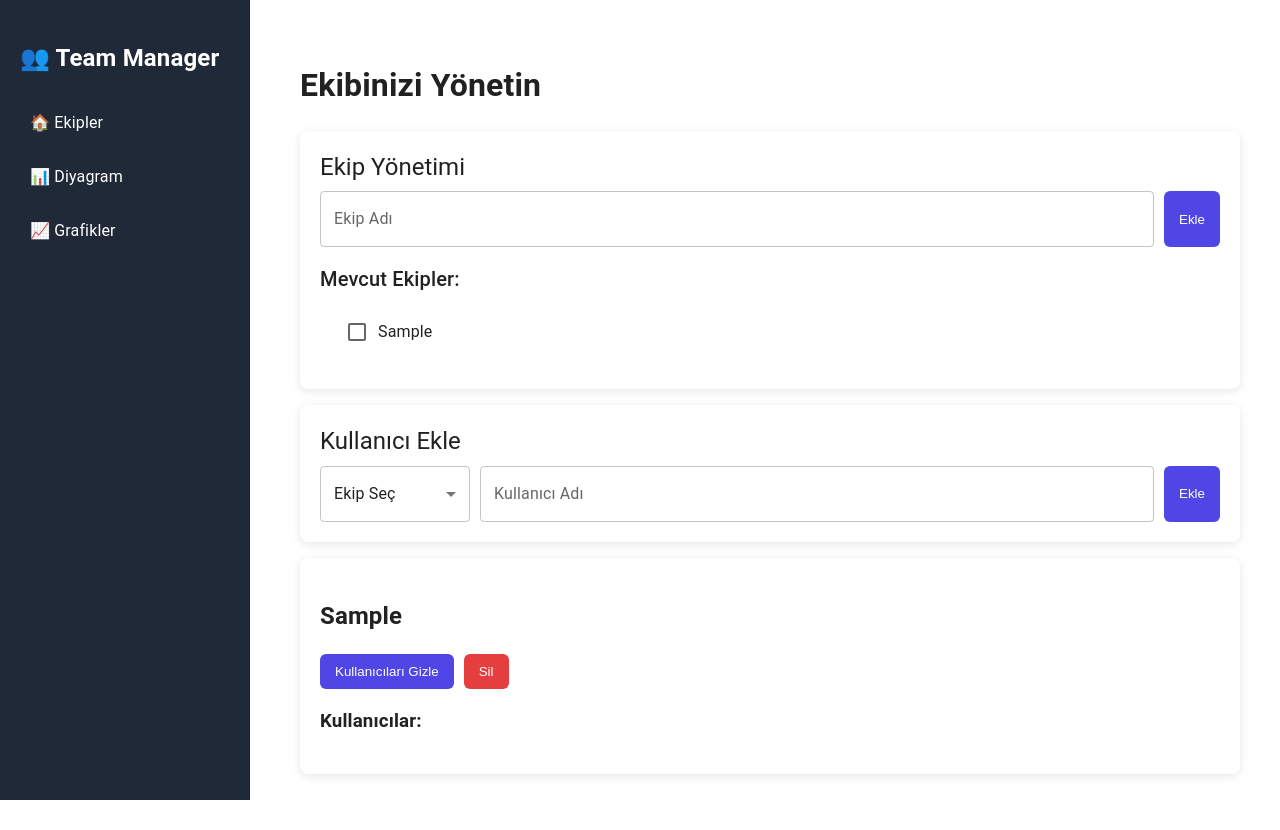
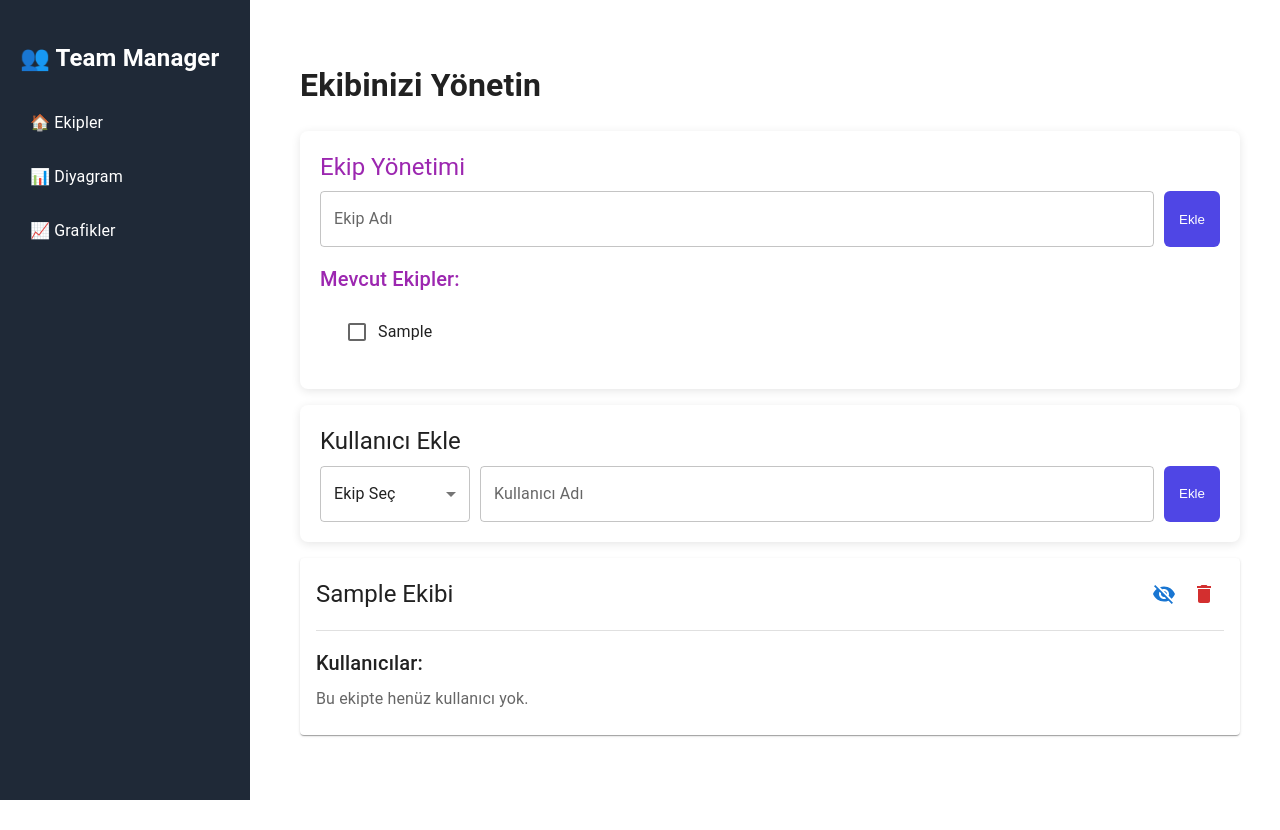
Before and after one commit to YavuzYalcinkaya/case-1, a React (Vite) app: page / in a window 1280 px wide. Both pictures are taken after typing "Sample" into the empty fields and a click on the button "Ekle". After the commit the page ends 800 px from the top, so only its background shows below. Built offline with nearby package versions, Linux system fonts and the light colour scheme.

Commit message:
Team componenti ve bazı ui geliştirmeleri güncellendi

```diff
--- a/package.json
+++ b/package.json
@@ -10,6 +10,7 @@
     "preview": "vite preview"
   },
   "dependencies": {
+    "@mui/icons-material": "^6.4.2",
     "@mui/material": "^6.4.2",
     "@mui/styled-engine-sc": "^6.4.2",
     "react": "^18.3.1",
--- a/src/components/Team.tsx
+++ b/src/components/Team.tsx
@@ -1,39 +1,104 @@
 import { useState } from "react";
 import { useTeamContext } from "../context/TeamContext";
-import { Card, Button } from "../styled";
-import { Box } from "@mui/material";
+import {
+  Card,
+  CardContent,
+  CardActions,
+  Button,
+  Box,
+  List,
+  ListItem,
+  Checkbox,
+  FormControlLabel,
+  Typography,
+  Divider,
+  IconButton,
+} from "@mui/material";
+import DeleteIcon from "@mui/icons-material/Delete";
+import VisibilityIcon from "@mui/icons-material/Visibility";
+import VisibilityOffIcon from "@mui/icons-material/VisibilityOff";
 
 const Team = ({ teamId, name }: { teamId: string; name: string }) => {
-  const { removeTeam, teams } = useTeamContext();
+  const { removeTeam, removeUser, teams } = useTeamContext();
   const [showUsers, setShowUsers] = useState(true);
+  const [selectedUsers, setSelectedUsers] = useState<string[]>([]);
 
   const team = teams.find((t) => t.id === teamId);
 
+  const handleUserSelect = (userId: string) => {
+    setSelectedUsers((prev) =>
+      prev.includes(userId)
+        ? prev.filter((id) => id !== userId)
+        : [...prev, userId]
+    );
+  };
+
+  const handleDeleteSelectedUsers = () => {
+    selectedUsers.forEach((userId) => removeUser(teamId, userId));
+    setSelectedUsers([]);
+  };
+
   return (
-    <Card>
-      <h2>{name}</h2>
-      <Box display="flex" gap="10px">
-        <Button onClick={() => setShowUsers(!showUsers)}>
-          {showUsers ? "Kullanıcıları Gizle" : "Kullanıcıları Göster"}
-        </Button>
+    <Card sx={{ width: "100%", mx: "auto", my: 2 }}>
+      <CardContent>
+        <Box display="flex" justifyContent="space-between" alignItems="center">
+          <Typography variant="h5">{name} Ekibi</Typography>
+          <Box>
+            <IconButton
+              color="primary"
+              onClick={() => setShowUsers(!showUsers)}
+            >
+              {showUsers ? <VisibilityOffIcon /> : <VisibilityIcon />}
+            </IconButton>
+            <IconButton color="error" onClick={() => removeTeam(teamId)}>
+              <DeleteIcon />
+            </IconButton>
+          </Box>
+        </Box>
 
-        <Button
-          onClick={() => removeTeam(teamId)}
-          style={{ background: "#E53E3E" }}
-        >
-          Sil
-        </Button>
-      </Box>
+        <Divider sx={{ my: 2 }} />
+        {showUsers && (
+          <>
+            <Typography variant="h6" sx={{ mt: 2 }}>
+              Kullanıcılar:
+            </Typography>
 
-      {showUsers && (
-        <>
-          <h3>Kullanıcılar:</h3>
-          <ul>
-            {team?.users.map((user) => (
-              <li key={user.id}>{user.name}</li>
-            ))}
-          </ul>
-        </>
+            {team?.users.length ? (
+              <List>
+                {team.users.map((user) => (
+                  <ListItem key={user.id}>
+                    <FormControlLabel
+                      control={
+                        <Checkbox
+                          checked={selectedUsers.includes(user.id)}
+                          onChange={() => handleUserSelect(user.id)}
+                        />
+                      }
+                      label={user.name}
+                    />
+                  </ListItem>
+                ))}
+              </List>
+            ) : (
+              <Typography color="text.secondary" sx={{ mt: 1 }}>
+                Bu ekipte henüz kullanıcı yok.
+              </Typography>
+            )}
+          </>
+        )}
+      </CardContent>
+
+      {showUsers && selectedUsers.length > 0 && (
+        <CardActions sx={{ justifyContent: "center", pb: 2 }}>
+          <Button
+            variant="contained"
+            color="error"
+            startIcon={<DeleteIcon />}
+            onClick={handleDeleteSelectedUsers}
+          >
+            Seçilenleri Sil
+          </Button>
+        </CardActions>
       )}
     </Card>
   );
--- a/src/components/TeamForm.tsx
+++ b/src/components/TeamForm.tsx
@@ -1,7 +1,8 @@
 import { useState } from "react";
 import { useTeamContext } from "../context/TeamContext";
-import { Card, Button } from "../styled";
+import { Card, AddButton } from "../styled";
 import {
+  Button,
   TextField,
   Box,
   List,
@@ -9,6 +10,7 @@ import {
   Checkbox,
   Typography,
 } from "@mui/material";
+import DeleteIcon from "@mui/icons-material/Delete";
 
 const TeamForm = () => {
   const { addTeam, removeTeam, teams } = useTeamContext();
@@ -38,7 +40,7 @@ const TeamForm = () => {
 
   return (
     <Card>
-      <Typography variant="h5" gutterBottom>
+      <Typography variant="h5" color="secondary" gutterBottom>
         Ekip Yönetimi
       </Typography>
 
@@ -51,13 +53,13 @@ const TeamForm = () => {
           variant="outlined"
           fullWidth
         />
-        <Button type="submit">Ekle</Button>
+        <AddButton type="submit">Ekle</AddButton>
       </Box>
 
       {/* Mevcut Ekipler Listesi */}
       {teams.length > 0 && (
         <>
-          <Typography variant="h6" sx={{ marginTop: 2 }}>
+          <Typography variant="h6" color="secondary" sx={{ marginTop: 2 }}>
             Mevcut Ekipler:
           </Typography>
           <List>
@@ -78,8 +80,10 @@ const TeamForm = () => {
           {/* Seçili Ekipleri Sil Butonu */}
           {selectedTeams.length > 0 && (
             <Button
+              variant="contained"
+              color="error"
               onClick={handleBulkDelete}
-              style={{ background: "#E53E3E", marginTop: "10px" }}
+              startIcon={<DeleteIcon />}
             >
               Seçilenleri Sil
             </Button>
--- a/src/components/UserForm.tsx
+++ b/src/components/UserForm.tsx
@@ -1,7 +1,8 @@
 import React, { useState } from "react";
 import { useTeamContext } from "../context/TeamContext";
-import { Card, Button } from "../styled";
+import { Card, AddButton } from "../styled";
 import {
+  Button,
   TextField,
   Select,
   MenuItem,
@@ -11,6 +12,7 @@ import {
   Typography,
   Box,
 } from "@mui/material";
+import DeleteIcon from "@mui/icons-material/Delete";
 
 const UserForm = () => {
   const { teams, addUser, removeUser } = useTeamContext();
@@ -74,7 +76,7 @@ const UserForm = () => {
           fullWidth
         />
 
-        <Button type="submit">Ekle</Button>
+        <AddButton type="submit">Ekle</AddButton>
       </Box>
 
       {/* Kullanıcı Listesi */}
@@ -106,7 +108,9 @@ const UserForm = () => {
           {selectedUsers.length > 0 && (
             <Button
               onClick={handleBulkDelete}
-              style={{ background: "#E53E3E", marginTop: "10px" }}
+              variant="contained"
+              color="error"
+              startIcon={<DeleteIcon />}
             >
               Seçilenleri Sil
             </Button>
--- a/src/styled.ts
+++ b/src/styled.ts
@@ -13,7 +13,7 @@ export const Card = styled.div`
   box-shadow: 0 2px 10px rgba(0, 0, 0, 0.1);
 `;
 
-export const Button = styled.button`
+export const AddButton = styled.button`
   background: #4F46E5;
   color: white;
   border: none;
--- a/src/theme.ts
+++ b/src/theme.ts
@@ -3,7 +3,7 @@ import { createTheme } from "@mui/material/styles";
 const theme = createTheme({
   palette: {
     primary: { main: "#4F46E5" },
-    secondary: { main: "#14B8A6" },
+    secondary: { main: "#131318" },
     background: { default: "#F3F4F6", paper: "#ffffff" },
   },
   typography: {
```
Also changed, not shown: 1 other file (tests, documents, lock files or other folders).
